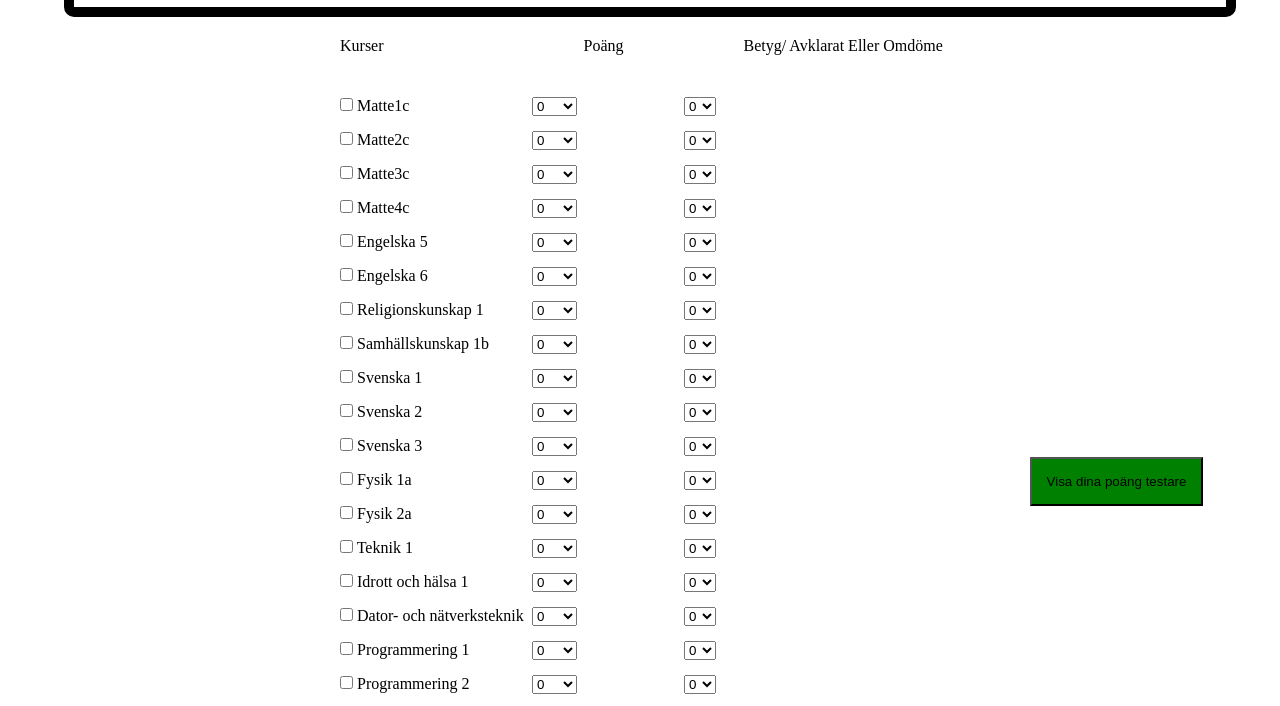
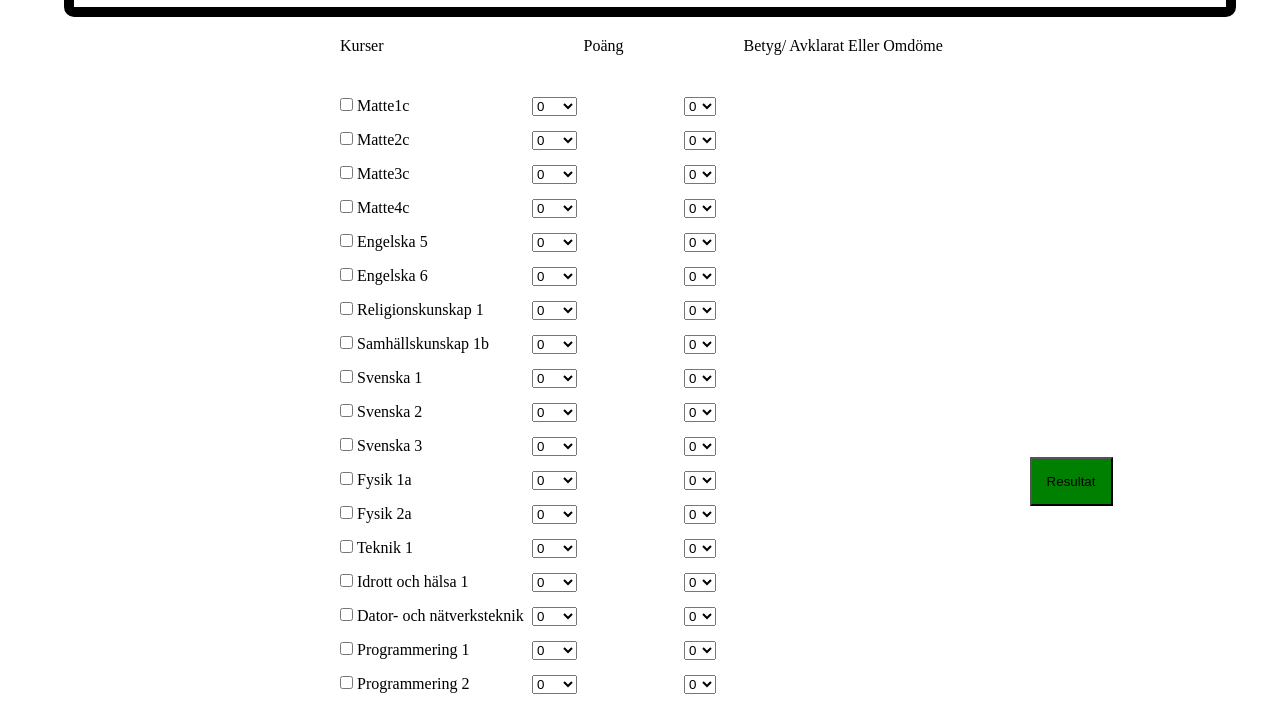
Before and after one commit to Pettson01/js, a plain HTML site: page betygKalk/betygKalk.html in a window 1280 px wide. Shown: the part 93-799 px from the top of the page. Drawn offline with Linux system fonts and the light colour scheme.

Commit message:
Update betygKalk.html

```diff
--- a/betygKalk/betygKalk.html
+++ b/betygKalk/betygKalk.html
@@ -590,7 +590,7 @@
 
 </div>
 
-<button id="buttonLast" onclick="myFunction()"> Visa dina poäng testare</button>
+<button id="buttonLast" onclick="myFunction()"> Resultat </button>
 
   </body>
 </html>
```
